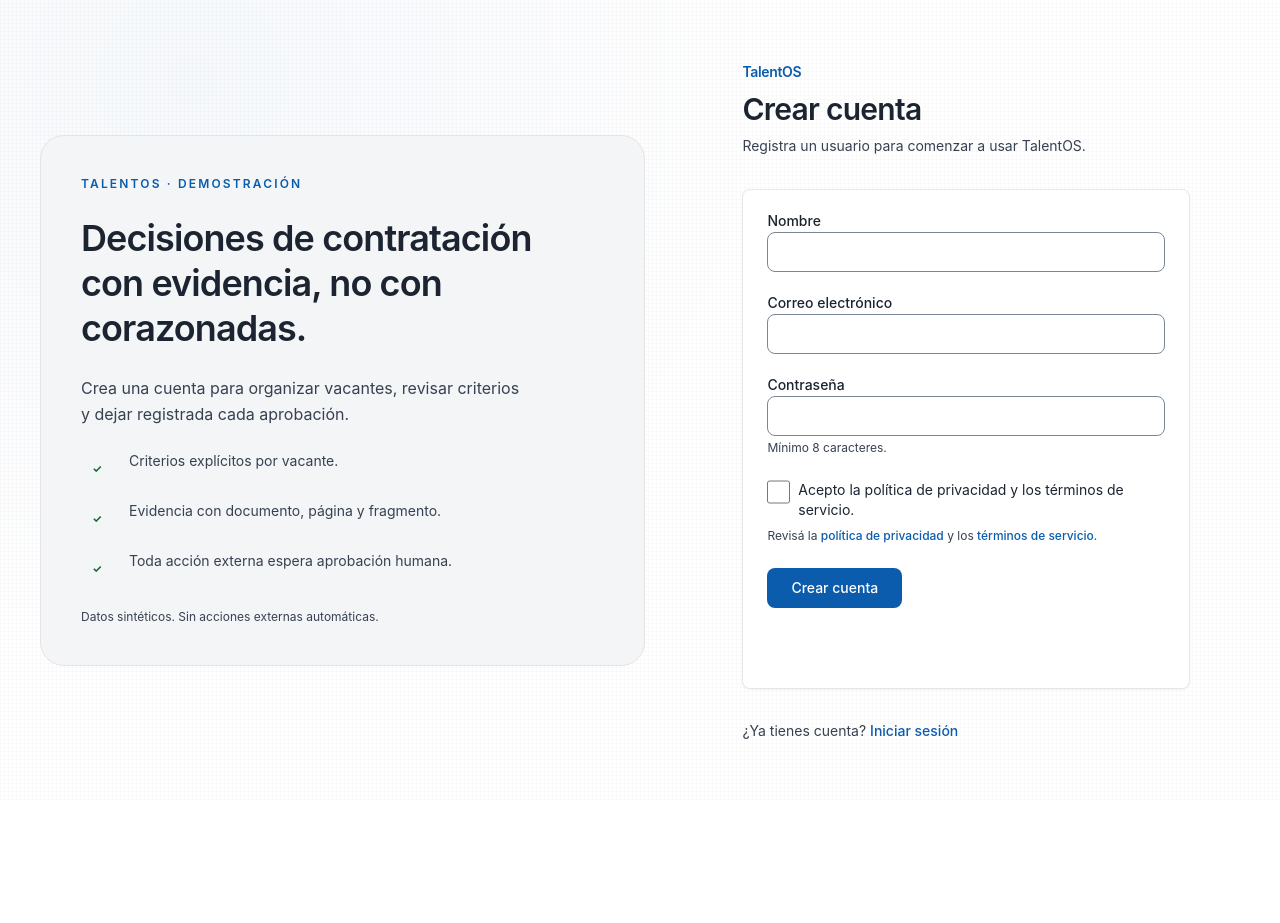
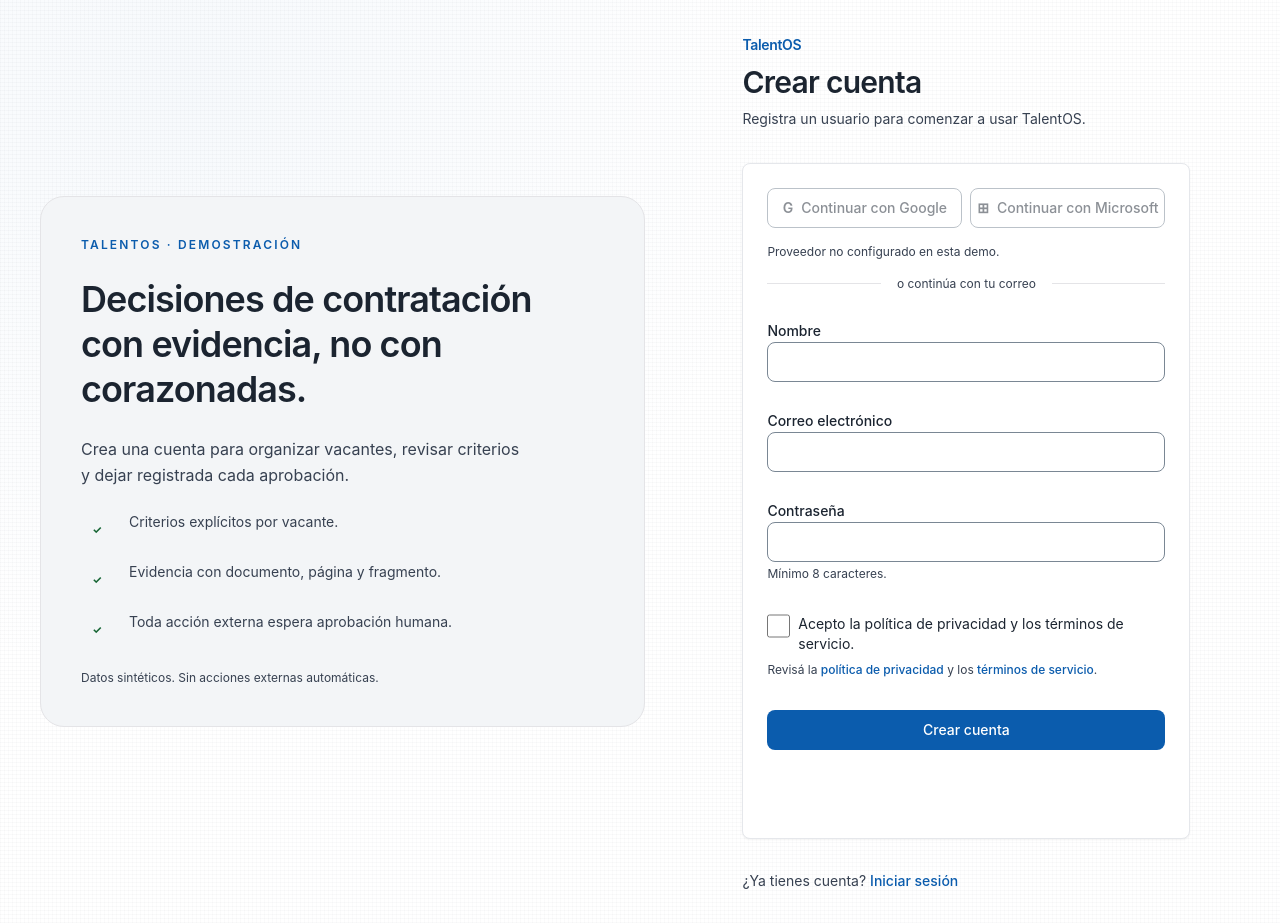
Before and after one commit to NachoLedesma33/talentOS, a Next.js app in the folder apps/web/: page /register in a window 1280 px wide. Before the commit the page ends 800 px from the top, so only its background shows below. Built offline with nearby package versions, Linux system fonts and the light colour scheme; no server answers.

Commit message:
feat(web): show disabled social sign-in options

```diff
--- a/apps/web/src/components/LoginForm.tsx
+++ b/apps/web/src/components/LoginForm.tsx
@@ -42,7 +42,40 @@ export function LoginForm() {
   }
 
   return (
-    <form onSubmit={handleSubmit} aria-busy={status === "loading"} className="space-y-4">
+    <form onSubmit={handleSubmit} aria-busy={status === "loading"} className="space-y-5">
+      <div className="space-y-3">
+        <div className="grid gap-2 sm:grid-cols-2">
+          <Button
+            type="button"
+            variant="outline"
+            disabled
+            aria-describedby="login-social-note"
+            className="gap-2"
+          >
+            <span aria-hidden="true" className="font-semibold">G</span>
+            {t("auth.socialGoogle")}
+          </Button>
+          <Button
+            type="button"
+            variant="outline"
+            disabled
+            aria-describedby="login-social-note"
+            className="gap-2"
+          >
+            <span aria-hidden="true" className="font-semibold">⊞</span>
+            {t("auth.socialMicrosoft")}
+          </Button>
+        </div>
+        <p id="login-social-note" className="text-xs text-text-muted">
+          {t("auth.socialUnavailable")}
+        </p>
+        <div className="flex items-center gap-3 text-xs text-text-muted">
+          <span aria-hidden="true" className="h-px flex-1 bg-border-subtle" />
+          {t("auth.socialDivider")}
+          <span aria-hidden="true" className="h-px flex-1 bg-border-subtle" />
+        </div>
+      </div>
+
       <div className="space-y-1">
         <Label htmlFor="login-email" className="block">
           {t("login.email")}
@@ -69,7 +102,7 @@ export function LoginForm() {
         />
       </div>
 
-      <Button type="submit" disabled={status === "loading"}>
+      <Button type="submit" disabled={status === "loading"} className="w-full">
         {status === "loading" ? t("login.submitting") : t("login.submit")}
       </Button>
 
--- a/apps/web/src/components/RegisterForm.tsx
+++ b/apps/web/src/components/RegisterForm.tsx
@@ -42,7 +42,40 @@ export function RegisterForm() {
   }
 
   return (
-    <form onSubmit={handleSubmit} aria-busy={status === "loading"} className="space-y-4">
+    <form onSubmit={handleSubmit} aria-busy={status === "loading"} className="space-y-5">
+      <div className="space-y-3">
+        <div className="grid gap-2 sm:grid-cols-2">
+          <Button
+            type="button"
+            variant="outline"
+            disabled
+            aria-describedby="register-social-note"
+            className="gap-2"
+          >
+            <span aria-hidden="true" className="font-semibold">G</span>
+            {t("auth.socialGoogle")}
+          </Button>
+          <Button
+            type="button"
+            variant="outline"
+            disabled
+            aria-describedby="register-social-note"
+            className="gap-2"
+          >
+            <span aria-hidden="true" className="font-semibold">⊞</span>
+            {t("auth.socialMicrosoft")}
+          </Button>
+        </div>
+        <p id="register-social-note" className="text-xs text-text-muted">
+          {t("auth.socialUnavailable")}
+        </p>
+        <div className="flex items-center gap-3 text-xs text-text-muted">
+          <span aria-hidden="true" className="h-px flex-1 bg-border-subtle" />
+          {t("auth.socialDivider")}
+          <span aria-hidden="true" className="h-px flex-1 bg-border-subtle" />
+        </div>
+      </div>
+
       <div className="space-y-1">
         <Label htmlFor="register-name" className="block">
           {t("register.name")}
@@ -116,7 +149,7 @@ export function RegisterForm() {
         </p>
       </div>
 
-      <Button type="submit" disabled={status === "loading"}>
+      <Button type="submit" disabled={status === "loading"} className="w-full">
         {status === "loading" ? t("register.submitting") : t("register.submit")}
       </Button>
 
```
